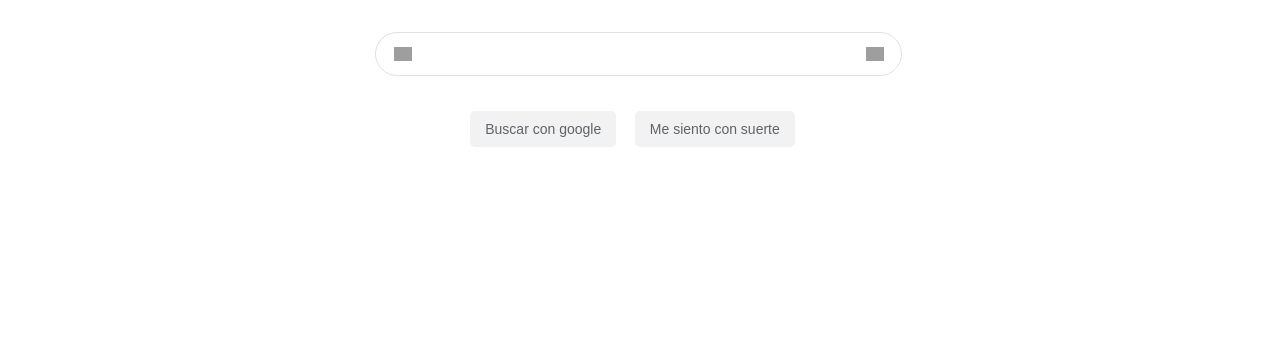
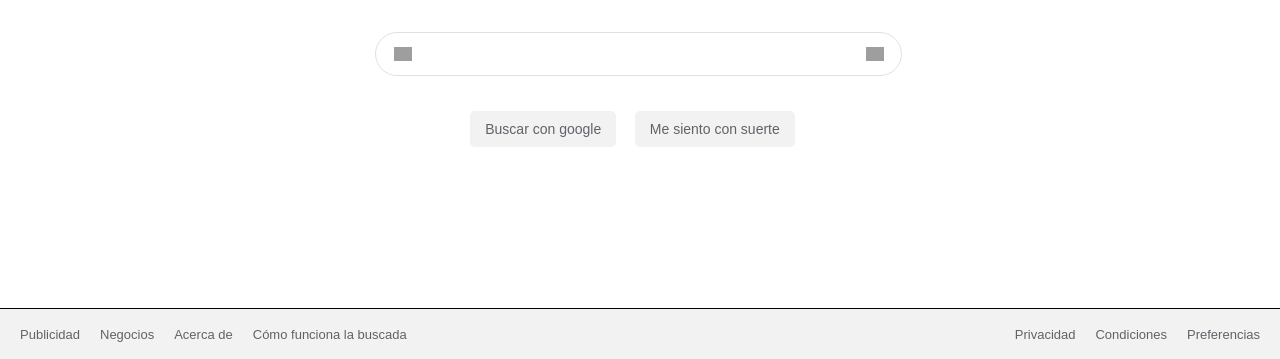
Before and after one commit to Rodolfo03/google-clone, a plain HTML site: page index.html in a window 1280 px wide. Shown: the part 441-800 px from the top of the page. Drawn offline with Linux system fonts and the light colour scheme; grey boxes are pictures that could not be loaded.

Commit message:
fin del proyecto

```diff
--- a/css/main.css
+++ b/css/main.css
@@ -117,3 +117,31 @@ main .main-buttons button:hover {
     border: 1px solid #c6c6c6;
     box-shadow: 0 1px 1px #000001;
 }
+footer {
+    width: 100%;
+    height: 50px;
+    position: absolute;
+    bottom: 0;
+    display: grid;
+    grid-template-columns: 1fr 1fr;
+    align-items: center;
+    font-size: 13px;
+    background-color: #f2f2f2;
+    border-top: 1px solid;
+}
+footer ul {
+    margin: 10px;
+    list-style: none;
+    display: flex;
+    padding-left: 0;
+}
+footer .footer-left {
+    justify-self: left
+}
+footer .footer-right {
+    justify-self: right ;
+}
+footer ul li a {
+    margin: 10px;
+    color: #5f6368
+}
--- a/index.html
+++ b/index.html
@@ -45,5 +45,32 @@
             <div><button>Me siento con suerte</button></div>
         </section>
     </main>
+    <footer>
+        <ul class="footer-left">
+            <li>
+                <a href="">Publicidad</a>
+            </li>
+            <li>
+                <a href="">Negocios</a>
+            </li>
+            <li>
+                <a href="">Acerca de</a>
+            </li>
+            <li>
+                <a href="">Cómo funciona la buscada</a>
+            </li>
+        </ul>
+        <ul class="footer-right">
+            <li>
+                <a href="">Privacidad</a>
+            </li>
+            <li>
+                <a href="">Condiciones </a>
+            </li>
+            <li>
+                <a href="">Preferencias</a>
+            </li>
+        </ul>
+    </footer>
 </body>
 </html>
```
